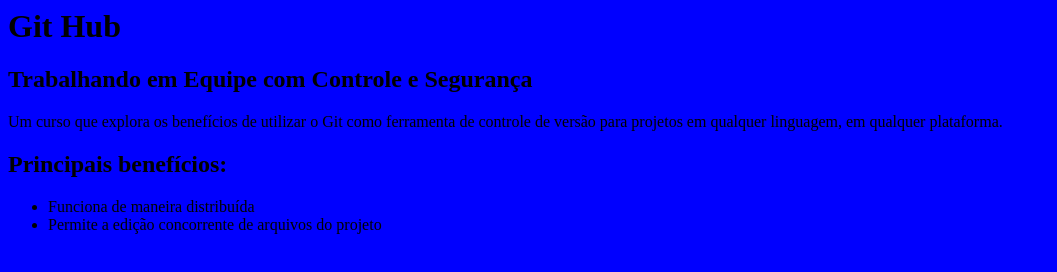
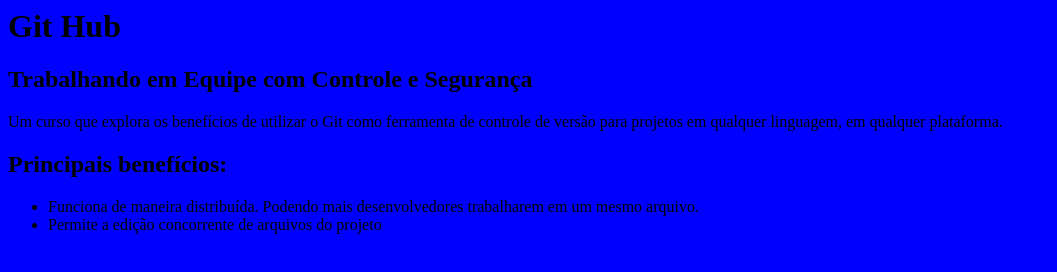
Before and after one commit to FR7/curso-git, a plain HTML site: page curso-git/proposta_1.html in a window 1280 px wide. Shown: the whole page, without its empty margins (0-1057 px from the left). Drawn offline with Linux system fonts and the light colour scheme.

Commit message:
+ texto linha 19

```diff
--- a/curso-git/proposta_1.html
+++ b/curso-git/proposta_1.html
@@ -16,8 +16,10 @@
 
                 <h2><b>Principais benefícios:</b></h2>
 				<ul>
-					<li>Funciona de maneira distribuída</li>
+					<li>Funciona de maneira distribuída. Podendo mais desenvolvedores trabalharem em um mesmo arquivo.</li>
+
 					<li>Permite a edição concorrente de arquivos do projeto</li>
+
 				</ul>
 			</body>
 		</html>
```
